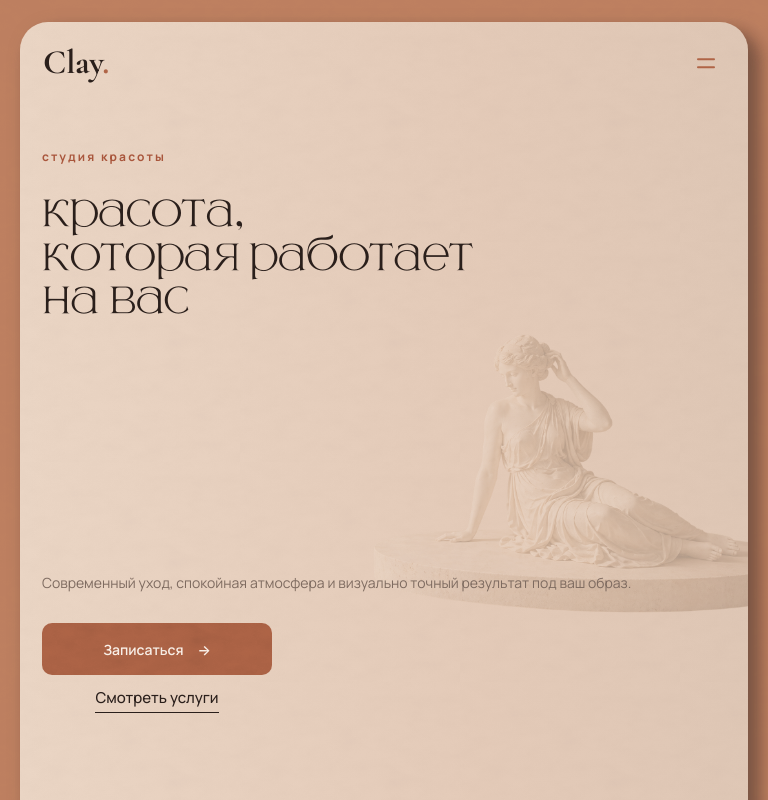
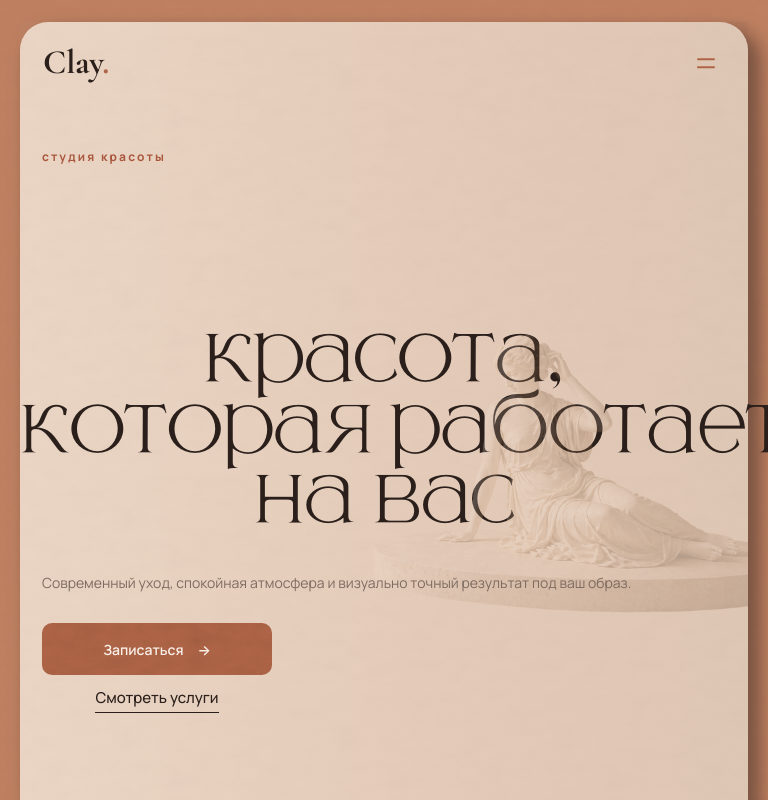
Before and after one commit to GorozhankinMax/aura_beauty, a React (Vite) app: page / in a window 768 px wide. Shown: the top 800 px of the page. Built offline with nearby package versions, Linux system fonts and the light colour scheme.

Commit message:
Rework hero title layering

```diff
--- a/src/styles/hero.css
+++ b/src/styles/hero.css
@@ -1,7 +1,8 @@
 /* Первый экран: навигация, заголовок, предметный визуал и статистика. */
 .hero-panel {
+  --hero-panel-pad-x: clamp(22px, 6vw, 74px);
   min-height: clamp(640px, 76vh, 760px);
-  padding: clamp(24px, 4vw, 42px) clamp(22px, 6vw, 74px) clamp(22px, 3vw, 30px);
+  padding: clamp(24px, 4vw, 42px) var(--hero-panel-pad-x) clamp(22px, 3vw, 30px);
   background: var(--paper);
 }
 
@@ -55,7 +56,7 @@
   position: relative;
   z-index: 4;
   width: auto;
-  margin: calc(clamp(24px, 4vw, 42px) * -1) calc(clamp(22px, 6vw, 74px) * -1) 0;
+  margin: calc(clamp(24px, 4vw, 42px) * -1) calc(var(--hero-panel-pad-x) * -1) 0;
   border-radius: 0;
   background-color: transparent;
   box-shadow: none;
@@ -353,16 +354,28 @@
 
 .hero-copy {
   position: relative;
-  z-index: 3;
   min-width: 0;
   padding-top: clamp(28px, 5vw, 52px);
 }
 
 .hero-copy h1 {
-  max-width: min(100%, 560px);
-  font-size: clamp(32px, 6vw, 56px);
-  line-height: 1.02;
+  position: relative;
+  z-index: 1;
+  width: calc(100% + (var(--hero-panel-pad-x) * 2));
+  max-width: none;
+  margin-right: calc(var(--hero-panel-pad-x) * -1);
+  margin-left: calc(var(--hero-panel-pad-x) * -1);
+  font-size: clamp(56px, 8vw, 94px);
+  line-height: 0.88;
+  text-align: center;
+  white-space: nowrap;
   animation: fadeUp 0.8s var(--ease) both;
+}
+
+.hero-copy .eyebrow,
+.hero-action-group {
+  position: relative;
+  z-index: 3;
 }
 
 .hero-copy p:not(.eyebrow) {
@@ -393,7 +406,7 @@
   position: absolute;
   right: calc(clamp(22px, 6vw, 74px) * -1);
   bottom: clamp(-84px, -6vw, -34px);
-  z-index: 1;
+  z-index: 2;
   display: block;
   width: min(76vw, 960px);
   max-width: none;
--- a/src/styles/responsive.css
+++ b/src/styles/responsive.css
@@ -79,6 +79,7 @@
   }
 
   .hero-panel {
+    --hero-panel-pad-x: 40px;
     min-height: auto;
     overflow: hidden;
     padding: 48px 40px 32px;
@@ -99,10 +100,14 @@
   }
 
   .hero-copy h1 {
-    max-width: 100%;
+    width: calc(100% + (var(--hero-panel-pad-x) * 2));
+    max-width: none;
     margin-top: 24px;
-    font-size: clamp(44px, 4.8vw, 64px);
-    line-height: 0.98;
+    margin-right: calc(var(--hero-panel-pad-x) * -1);
+    margin-left: calc(var(--hero-panel-pad-x) * -1);
+    font-size: clamp(64px, 8vw, 86px);
+    line-height: 0.88;
+    text-align: center;
   }
 
   .hero-copy p:not(.eyebrow) {
@@ -368,6 +373,7 @@
 
   .hero-panel {
     --hero-mobile-pad-x: 22px;
+    --hero-panel-pad-x: var(--hero-mobile-pad-x);
     --hero-mobile-text-button-gap: clamp(20px, 6vw, 30px);
     --hero-mobile-buttons-stats-gap: clamp(40px, 10vw, 48px);
     --hero-mobile-image-width: clamp(360px, 124vw, 540px);
@@ -381,7 +387,7 @@
     height: auto;
     display: flex;
     flex-direction: column;
-    overflow: hidden;
+    overflow: visible;
     padding: 28px var(--hero-mobile-pad-x) 24px;
     border-radius: 28px;
   }
@@ -408,7 +414,7 @@
   }
 
   .hero-copy {
-    position: static;
+    position: relative;
     display: flex;
     flex: 1 1 auto;
     flex-direction: column;
@@ -418,14 +424,17 @@
   }
 
   .hero-copy h1 {
-    width: 100%;
-    max-width: 100%;
-    margin-right: auto;
-    margin-left: 0;
+    position: absolute;
+    top: clamp(152px, calc(var(--app-stable-vh) * 24), 220px);
+    left: 0;
+    width: calc(100% + (var(--hero-panel-pad-x) * 2));
+    max-width: none;
+    margin-right: calc(var(--hero-panel-pad-x) * -1);
+    margin-left: calc(var(--hero-panel-pad-x) * -1);
     margin-top: clamp(18px, 4.2vw, 26px);
-    font-size: clamp(40px, 11vw, 46px);
-    line-height: 0.95;
-    text-align: left;
+    font-size: clamp(58px, 17vw, 82px);
+    line-height: 0.86;
+    text-align: center;
   }
 
   .hero-action-group {
@@ -490,7 +499,7 @@
     top: auto;
     right: var(--hero-mobile-image-right);
     bottom: var(--hero-mobile-image-stats-gap);
-    z-index: 1;
+    z-index: 2;
     width: var(--hero-mobile-image-width);
     max-width: var(--hero-mobile-image-max);
     margin: 0;
@@ -579,6 +588,7 @@
   }
 
   .hero-panel {
+    --hero-panel-pad-x: 40px;
     height: auto;
     min-height: auto;
     display: block;
@@ -601,10 +611,14 @@
   }
 
   .hero-copy h1 {
-    max-width: 440px;
+    width: calc(100% + (var(--hero-panel-pad-x) * 2));
+    max-width: none;
     margin-top: 24px;
-    font-size: clamp(42px, 5.8vw, 60px);
-    line-height: 0.98;
+    margin-right: calc(var(--hero-panel-pad-x) * -1);
+    margin-left: calc(var(--hero-panel-pad-x) * -1);
+    font-size: clamp(64px, 9vw, 82px);
+    line-height: 0.88;
+    text-align: center;
   }
 
   .hero-action-group {
@@ -646,7 +660,7 @@
     top: auto;
     right: -40px;
     bottom: 50px;
-    z-index: 1;
+    z-index: 2;
     width: min(68vw, 760px);
     max-width: none;
     opacity: 0.7;
@@ -736,6 +750,7 @@
 
   .hero-panel {
     --hero-mobile-pad-x: 16px;
+    --hero-panel-pad-x: var(--hero-mobile-pad-x);
     --hero-mobile-image-max: none;
     --hero-mobile-stat-height: 76px;
     --hero-mobile-stats-gap: 8px;
@@ -821,8 +836,9 @@
   }
 
   .hero-copy h1 {
+    top: clamp(140px, calc(var(--app-stable-vh) * 23), 196px);
     margin-top: clamp(14px, 3.8vw, 18px);
-    font-size: clamp(28px, 7.8vw, 34px);
+    font-size: clamp(54px, 16vw, 68px);
   }
 
   .hero-copy p:not(.eyebrow) {
@@ -927,8 +943,9 @@
   }
 
   html.is-low-mobile-viewport .hero-copy h1 {
-    max-width: 100%;
-    font-size: clamp(26px, 7.4vw, 32px);
+    max-width: none;
+    top: clamp(120px, calc(var(--app-stable-vh) * 21), 170px);
+    font-size: clamp(48px, 15vw, 62px);
   }
 
   html.is-low-mobile-viewport .hero-copy p:not(.eyebrow) {
```
Also changed, not shown: 1 other file (tests, documents, lock files or other folders).
